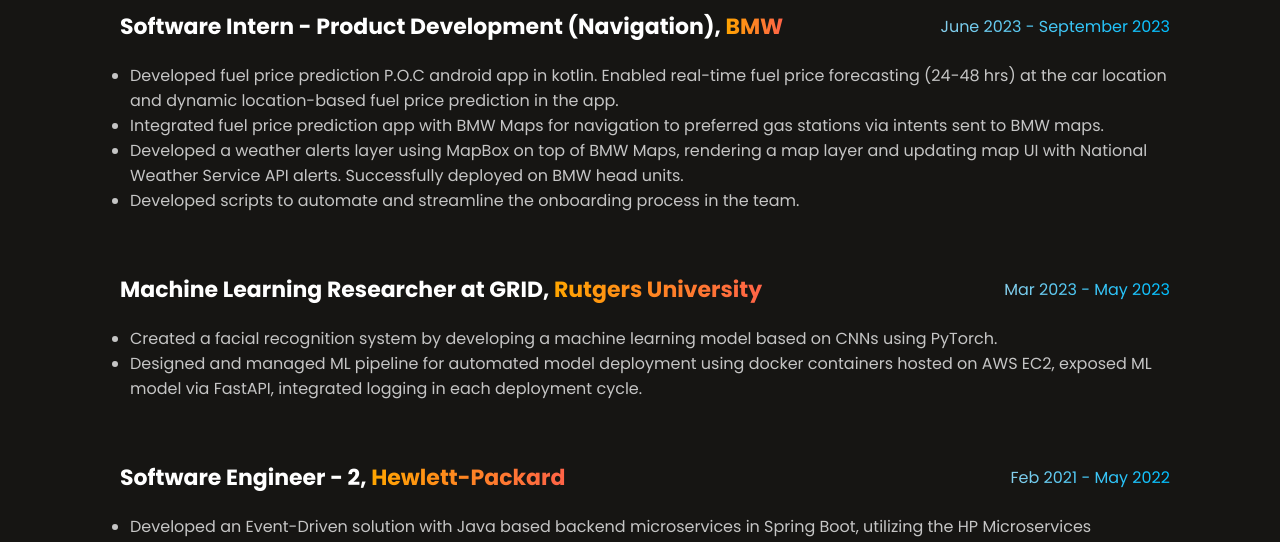
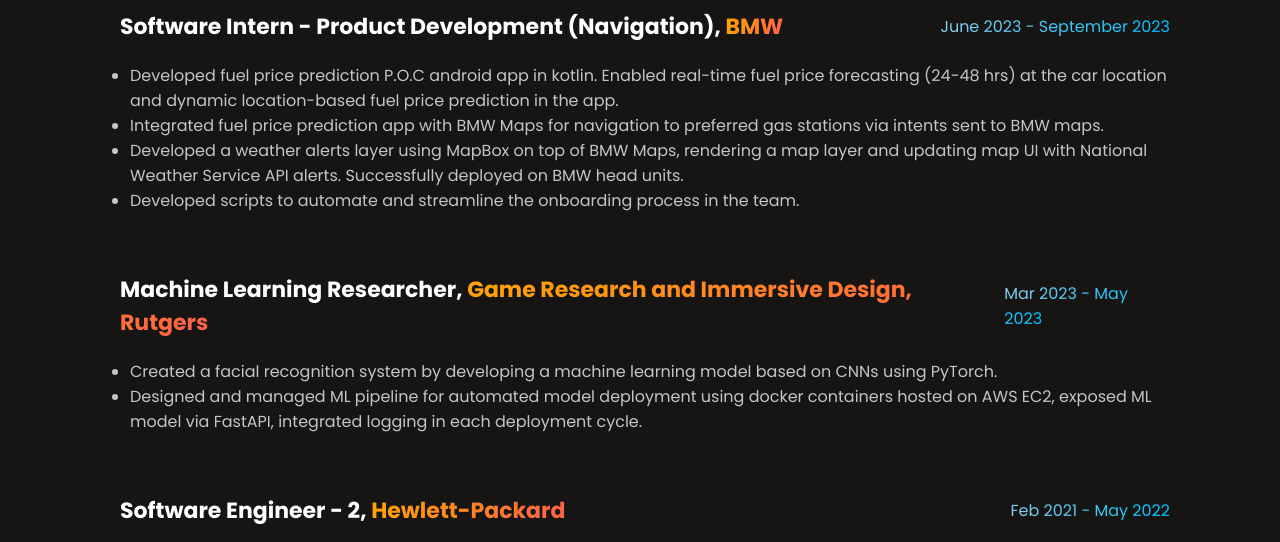
Before and after one commit to zeeshanAhsan1/Portfolio, a plain HTML site: page experience.html in a window 1280 px wide. Shown: the part 240-782 px from the top of the page. Drawn offline with Linux system fonts and the light colour scheme.

Commit message:
Mod experience.

```diff
--- a/experience.html
+++ b/experience.html
@@ -70,14 +70,14 @@
         <div class="experience-item">
           <div class="experience-title-container">
             <div class="experience-title">
-              Machine Learning Researcher at GRID,
+              Machine Learning Researcher,
               <span
                 style="
                   background-image: linear-gradient(to right, #ffa500, #ff6347);
                   color: transparent;
                   background-clip: text;
                 "
-                >Rutgers University</span
+                >Game Research and Immersive Design, Rutgers</span
               >
             </div>
             <div class="date">
```
